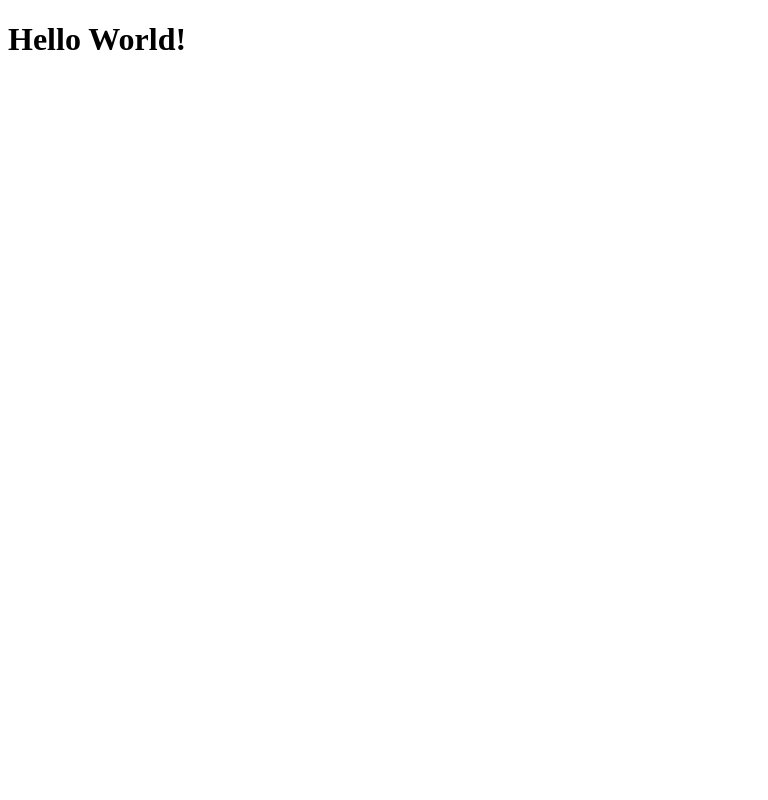
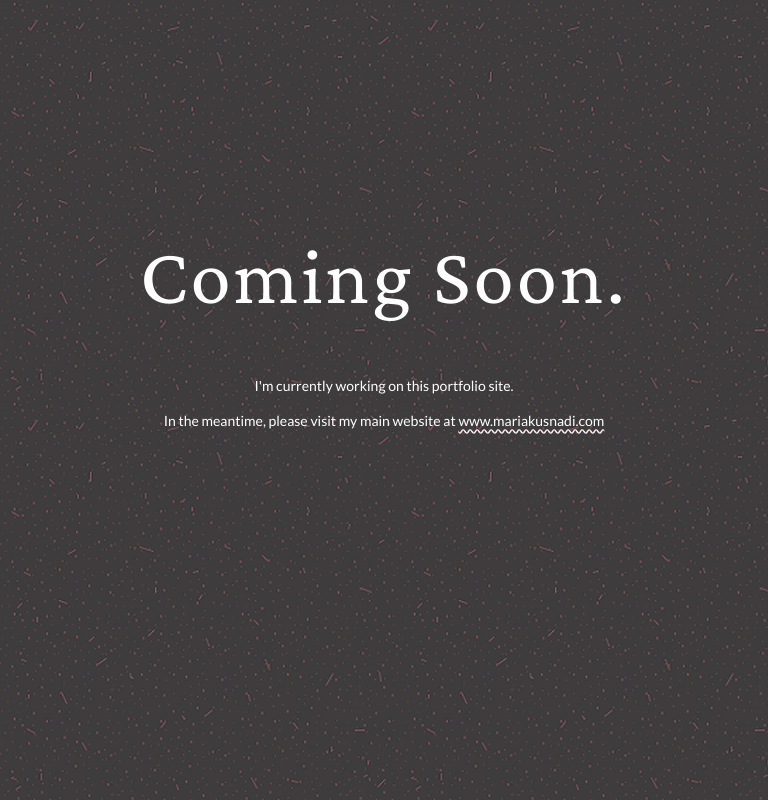
Before and after one commit to mariakusnadi/mariakusnadi.github.io, a plain HTML site: page index.html in a window 768 px wide. Drawn offline with nearby package versions, Linux system fonts and the light colour scheme.

Commit message:
adding style.css, script.js, and coming soon

```diff
--- a/index.html
+++ b/index.html
@@ -4,9 +4,18 @@
         <meta charset="UTF-8">
         <meta http-equiv="X-UA-Compatible" content="IE=edge">
         <meta name="viewport" content="width=device-width, initial-scale=1.0">
+        <link rel="stylesheet" href="./style.css">
         <title>Maria Kusnadi</title>
     </head>
     <body>
-        <h1>Hello World!</h1>
+        <div class="container">
+            <h1>Coming Soon.</h1>
+            <p>I'm currently working on this portfolio site.</p>
+            <p>In the meantime, please visit my main website at <a href="https://www.mariakusnadi.com" target="_blank">www.mariakusnadi.com</a></p>
+        </div>
+
+
+
+        <script src="./script.js"></script>
     </body>
 </html>
--- /dev/null
+++ b/style.css
@@ -0,0 +1,85 @@
+@import url('https://fonts.googleapis.com/css2?family=Crimson+Pro:ital,wght@0,400;0,500;0,600;0,700;0,800;0,900;1,400;1,500;1,600;1,700;1,800;1,900&display=swap');
+@import url('https://fonts.googleapis.com/css2?family=Lato:ital,wght@0,400;0,700;1,400;1,700&display=swap');
+
+@keyframes fade-in{
+    0% {
+        opacity: 0;
+    }
+
+    100% {
+        opacity: 1;
+    }
+}
+
+body{
+    background-image: url("./images/pink\ dust.png");
+    background-repeat: repeat;
+    box-sizing: border-box;
+    padding: 0;
+}
+
+@media screen and (min-width: 768px) {
+
+    h1,h2,h3{
+        font-family: 'Crimson Pro', serif;
+        font-size: 96px;
+        font-weight: 400;
+        letter-spacing: 5px;
+        color: white;
+        text-align:center;
+    }
+
+    h4, h5, h6, p{
+        font-family: 'Lato', sans-serif;
+        font-size: 18px;
+        color: white;
+        text-align:center;
+    }
+
+    a {
+        color: white;
+        text-decoration: underline;
+        text-decoration-style: wavy;
+        text-decoration-color: #FFEEF2;
+        text-underline-offset: 0.2em;
+    }
+
+    .container{
+        margin: 30vh auto;
+        animation: 1s linear 0s 1 fade-in;
+    }
+
+}
+
+@media screen and (max-width: 768px){
+    h1,h2,h3{
+        font-family: 'Crimson Pro', serif;
+        font-size: 81px;
+        font-weight: 400;
+        letter-spacing: 3px;
+        color: white;
+        text-align: center;
+    }
+
+    h4, h5, h6, p{
+        font-family: 'Lato', sans-serif;
+        font-size: 14px;
+        line-height: 1.5em;
+        color: white;
+        text-align:center;
+    }
+
+    a {
+        color: white;
+        text-decoration: underline;
+        text-decoration-style: wavy;
+        text-decoration-color: #FFEEF2;
+        text-underline-offset: 0.2em;
+    }
+
+    .container{
+        padding: 16px;
+        margin: 20vh auto;
+        animation: 1s linear 0s 1 fade-in;
+    }
+}
```
Also changed, not shown: images/mkc-logo-long.png (added), images/pink dust.png (added), script.js (added).
